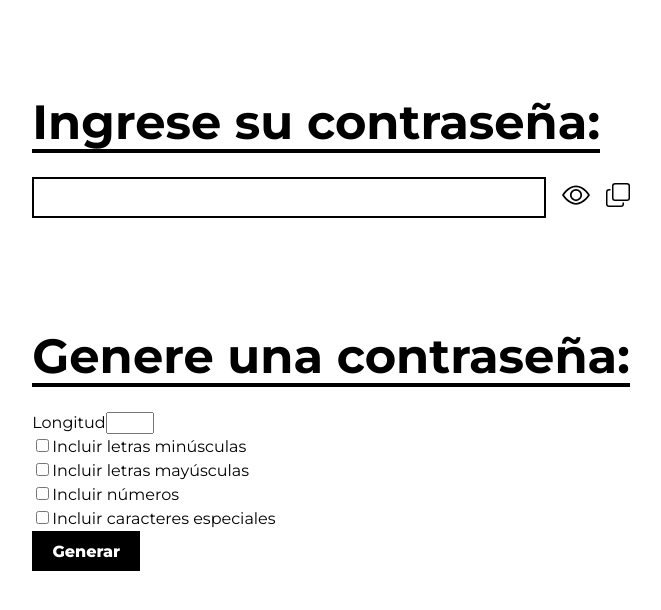
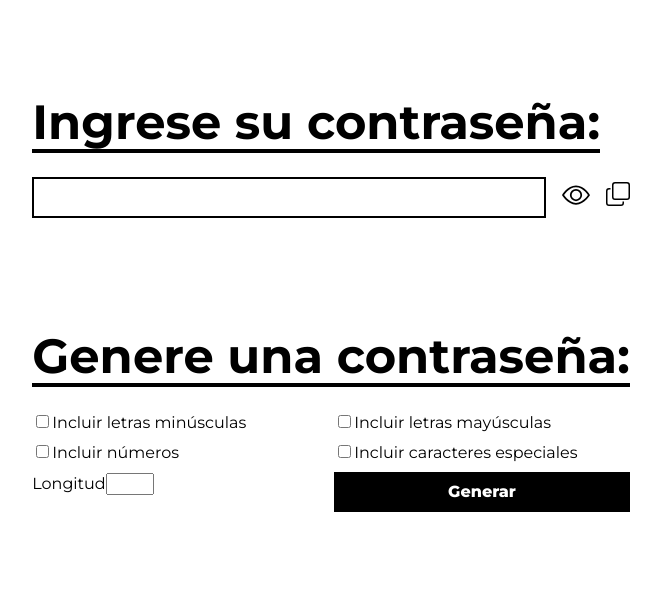
Before and after one commit to alejo-pioli/TP-2-Pioli, a React (Vite) app: page / in a window 1280 px wide. Shown: the top 610 px of the page, without its empty margins (309-970 px from the left). Built offline with nearby package versions, Linux system fonts and the light colour scheme.

Commit message:
Added generator functionality

```diff
--- /dev/null
+++ b/src/components/Clipboard.jsx
@@ -0,0 +1,35 @@
+import "../styles/App.css"
+import { Notification } from "./Notification"
+import { useState } from "react";
+
+export function Clipboard( {text} ) {
+
+    let baseTime;
+    const percentages = ["p90", "p80", "p70", "p60", "p50", "p40", "p30", "p20", "p10", "p00"];
+    const [underlineWidth, setUnderlineWidth] = useState("p100");
+    const [notificationIsVisible, setNotificationIsVisible] = useState(false)
+    const copyToClipboard = () => {
+        navigator.clipboard.writeText(text === "" ? document.getElementById("password-input").value : text)
+        setNotificationIsVisible(true)
+
+        setUnderlineWidth("p100")
+        var highestTimeoutId = setTimeout(";");
+        for (var i = 0; i < highestTimeoutId; i++) {
+            clearTimeout(i);
+        }
+        baseTime = 0
+        for (let i = 0; i < percentages.length; i++) {
+            baseTime += 300;
+            setTimeout(() => setUnderlineWidth(percentages[i]), baseTime);
+        }
+        setTimeout(() => { setNotificationIsVisible(false); }, 3000)
+
+    }
+
+    return (
+        <div classname="clipboard-container">
+            <button type="button" onClick={copyToClipboard}><svg xmlns="http://www.w3.org/2000/svg" width="24" height="24" fill="currentColor" class="bi bi-copy" viewBox="0 0 16 16"><path fill-rule="evenodd" d="M4 2a2 2 0 0 1 2-2h8a2 2 0 0 1 2 2v8a2 2 0 0 1-2 2H6a2 2 0 0 1-2-2zm2-1a1 1 0 0 0-1 1v8a1 1 0 0 0 1 1h8a1 1 0 0 0 1-1V2a1 1 0 0 0-1-1zM2 5a1 1 0 0 0-1 1v8a1 1 0 0 0 1 1h8a1 1 0 0 0 1-1v-1h1v1a2 2 0 0 1-2 2H2a2 2 0 0 1-2-2V6a2 2 0 0 1 2-2h1v1z" /></svg></button>
+            <Notification visibility={notificationIsVisible} width={underlineWidth}></Notification>
+        </div>
+    )
+}
--- a/src/components/Formulario.jsx
+++ b/src/components/Formulario.jsx
@@ -1,5 +1,5 @@
 import { use, useState } from "react";
-import { Notification } from "./Notification";
+import { Clipboard } from "./Clipboard";
 import "../styles/App.css"
 
 export function Formulario() {
@@ -8,35 +8,14 @@ export function Formulario() {
         setVisible(!isVisible);
     }
 
-    let baseTime;
-    const percentages = ["p90", "p80", "p70", "p60", "p50", "p40", "p30", "p20", "p10", "p00"];
-    const [underlineWidth, setUnderlineWidth] = useState("p100");
-    const [notificationIsVisible, setNotificationIsVisible] = useState(false)
-    const copyToClipboard = () => {
-        navigator.clipboard.writeText(document.getElementById("password-input").value)
-        setNotificationIsVisible(true)
-
-        setUnderlineWidth("p100")
-        var highestTimeoutId = setTimeout(";");
-        for (var i = 0; i < highestTimeoutId; i++) {
-            clearTimeout(i);
-        }
-        baseTime = 0
-        for (let i = 0; i < percentages.length; i++) {
-            baseTime += 300;
-            setTimeout(() => setUnderlineWidth(percentages[i]), baseTime);
-        }
-        setTimeout(() => { setNotificationIsVisible(false); setUnderlineWidth("p100") }, 3000)
-    }
-
     return (
         <div className="input-container">
-            <Notification visibility={notificationIsVisible} width={underlineWidth}></Notification>
+
             <h1 className="title">Ingrese su contraseña:</h1>
             <div className="form-buttons">
                 <input type={!isVisible ? "password" : "text"} id="password-input"></input>
                 <button type="button" onClick={hideToggle}>{!isVisible ? <svg xmlns="http://www.w3.org/2000/svg" width="28" height="28" fill="currentColor" class="bi bi-eye" viewBox="0 0 16 16"><path d="M16 8s-3-5.5-8-5.5S0 8 0 8s3 5.5 8 5.5S16 8 16 8M1.173 8a13 13 0 0 1 1.66-2.043C4.12 4.668 5.88 3.5 8 3.5s3.879 1.168 5.168 2.457A13 13 0 0 1 14.828 8q-.086.13-.195.288c-.335.48-.83 1.12-1.465 1.755C11.879 11.332 10.119 12.5 8 12.5s-3.879-1.168-5.168-2.457A13 13 0 0 1 1.172 8z" /><path d="M8 5.5a2.5 2.5 0 1 0 0 5 2.5 2.5 0 0 0 0-5M4.5 8a3.5 3.5 0 1 1 7 0 3.5 3.5 0 0 1-7 0" /></svg> : <svg xmlns="http://www.w3.org/2000/svg" width="28" height="28" fill="currentColor" class="bi bi-eye-slash" viewBox="0 0 16 16"><path d="M13.359 11.238C15.06 9.72 16 8 16 8s-3-5.5-8-5.5a7 7 0 0 0-2.79.588l.77.771A6 6 0 0 1 8 3.5c2.12 0 3.879 1.168 5.168 2.457A13 13 0 0 1 14.828 8q-.086.13-.195.288c-.335.48-.83 1.12-1.465 1.755q-.247.248-.517.486z" /><path d="M11.297 9.176a3.5 3.5 0 0 0-4.474-4.474l.823.823a2.5 2.5 0 0 1 2.829 2.829zm-2.943 1.299.822.822a3.5 3.5 0 0 1-4.474-4.474l.823.823a2.5 2.5 0 0 0 2.829 2.829" /><path d="M3.35 5.47q-.27.24-.518.487A13 13 0 0 0 1.172 8l.195.288c.335.48.83 1.12 1.465 1.755C4.121 11.332 5.881 12.5 8 12.5c.716 0 1.39-.133 2.02-.36l.77.772A7 7 0 0 1 8 13.5C3 13.5 0 8 0 8s.939-1.721 2.641-3.238l.708.709zm10.296 8.884-12-12 .708-.708 12 12z" /></svg>}</button>
-                <button type="button" onClick={copyToClipboard}><svg xmlns="http://www.w3.org/2000/svg" width="24" height="24" fill="currentColor" class="bi bi-copy" viewBox="0 0 16 16"><path fill-rule="evenodd" d="M4 2a2 2 0 0 1 2-2h8a2 2 0 0 1 2 2v8a2 2 0 0 1-2 2H6a2 2 0 0 1-2-2zm2-1a1 1 0 0 0-1 1v8a1 1 0 0 0 1 1h8a1 1 0 0 0 1-1V2a1 1 0 0 0-1-1zM2 5a1 1 0 0 0-1 1v8a1 1 0 0 0 1 1h8a1 1 0 0 0 1-1v-1h1v1a2 2 0 0 1-2 2H2a2 2 0 0 1-2-2V6a2 2 0 0 1 2-2h1v1z" /></svg></button>
+                <Clipboard text=""></Clipboard>
             </div>
         </div>
     )
--- a/src/components/Generator.jsx
+++ b/src/components/Generator.jsx
@@ -3,38 +3,88 @@ import "../styles/App.css"
 import { Password } from "./Password"
 
 export function Generator() {
+    const lowerLetters = ["a", "b", "c", "d", "e", "f", "g", "h", "i", "j", "k", "l", "m", "n", "o", "p", "q", "r", "s", "t", "u", "v", "w", "x", "y", "z"]
+    const upperLetters = ["A", "B", "C", "D", "E", "F", "G", "H", "I", "J", "K", "L", "M", "N", "O", "P", "Q", "R", "S", "T", "U", "V", "W", "X", "Y", "Z"]
+    const numbers = ["0", "1", "2", "3", "4", "5", "6", "7", "8", "9"]
+    const special = ["@", "#", "$", "%", "&", "*", "!", "?", ".", ","]
 
     const [pass, setPass] = useState("");
     const [isVisible, setVisible] = useState(false);
+    function generate(e){
+        e.preventDefault();
 
+        const form = e.target;
+        const formData = new FormData(form);
+        const formJson = Object.fromEntries(formData.entries())
+
+        const characters = []
+
+        if (formJson.lower === "on"){
+            characters.push(lowerLetters);
+            characters.push(lowerLetters);
+        }
+        if (formJson.upper === "on"){
+            characters.push(upperLetters);
+            characters.push(upperLetters);
+        }
+        if (formJson.num === "on"){
+            characters.push(numbers);
+        }
+        if (formJson.special === "on"){
+            characters.push(special);
+        }
+        if (characters.length === 0){
+            alert("Elige al menos un caracter a incluir");
+            return;
+        }
+
+        let length = parseInt(formJson.length);
+        if (length < 8){
+            length = 8;
+        }
+        if (length > 25){
+            length = 25;
+        }
+
+        let password = ""
+
+        for (let i = 0; i < length; i++){
+            const characterType = characters[Math.floor(Math.random() * characters.length)]
+            const character = characterType[Math.floor(Math.random() * characterType.length)]
+            password += character
+        }
+
+        setPass(password)
+        setVisible(true)
+    }
 
     return (
-        <div className="generator">
-            <form>
-                <h1 className="title">Genere una contraseña:</h1>
+        <div className="generator-container">
+            <h1 className="title">Genere una contraseña:</h1>
+            <form onSubmit={generate} className="generator">
                 <div>
-                    <label className="not-selectable" for="length">Longitud</label>
-                    <input type="number" id="length" min="8" max="25"></input>
-                </div>
-                <div>
-                    <input className="checkbox" type="checkbox" id="lower"></input>
+                    <input className="checkbox" type="checkbox" id="lower" name="lower"></input>
                     <label className="not-selectable" for="lower">Incluir letras minúsculas</label>
                 </div>
                 <div>
-                    <input className="checkbox" type="checkbox" id="upper"></input>
+                    <input className="checkbox" type="checkbox" id="upper" name="upper"></input>
                     <label className="not-selectable" for="upper">Incluir letras mayúsculas</label>
                 </div>
                 <div>
-                    <input className="checkbox" type="checkbox" id="num"></input>
+                    <input className="checkbox" type="checkbox" id="num" name="num"></input>
                     <label className="not-selectable" for="num">Incluir números</label>
                 </div>
                 <div>
-                    <input className="checkbox" type="checkbox" id="special"></input>
+                    <input className="checkbox" type="checkbox" id="special" name="special"></input>
                     <label className="not-selectable" for="special">Incluir caracteres especiales</label>
                 </div>
+                <div>
+                    <label className="not-selectable" for="length">Longitud</label>
+                    <input type="number" id="length" min="8" max="25" name="length" required></input>
+                </div>
                 <button className="not-selectable" type="submit" id="generar">Generar</button>
-            </form>
-            <Password visibility={isVisible} pass={pass}></Password>
+          </form>
+          <Password visibility={isVisible} pass={pass}></Password>
         </div>
     )
 }
--- a/src/components/Password.jsx
+++ b/src/components/Password.jsx
@@ -1,8 +1,13 @@
 import "../styles/App.css"
+import { Clipboard } from "./Clipboard"
 
-export function Password ( {visibility, pass} ) {
+export function Password({ visibility, pass }) {
+
     return (visibility ?
-        <h1>{pass}</h1>
+        <div>
+            <h1>{pass}</h1>
+            <Clipboard text={pass}></Clipboard>
+        </div>
         : null
     )
 }
--- a/src/styles/App.css
+++ b/src/styles/App.css
@@ -165,13 +165,19 @@ button:hover {
   color: var(--color-third);
 }
 
-.generator {
+.generator-container {
   margin-top: 2em;
   padding: 1em;
 }
 
 .checkbox {
   accent-color: var(--color-secondary);
+}
+
+.generator {
+  display: grid;
+  grid-template-columns: 1fr 1fr;
+  gap: 0.4rem;
 }
 
 @media (max-width:900px) {
```
